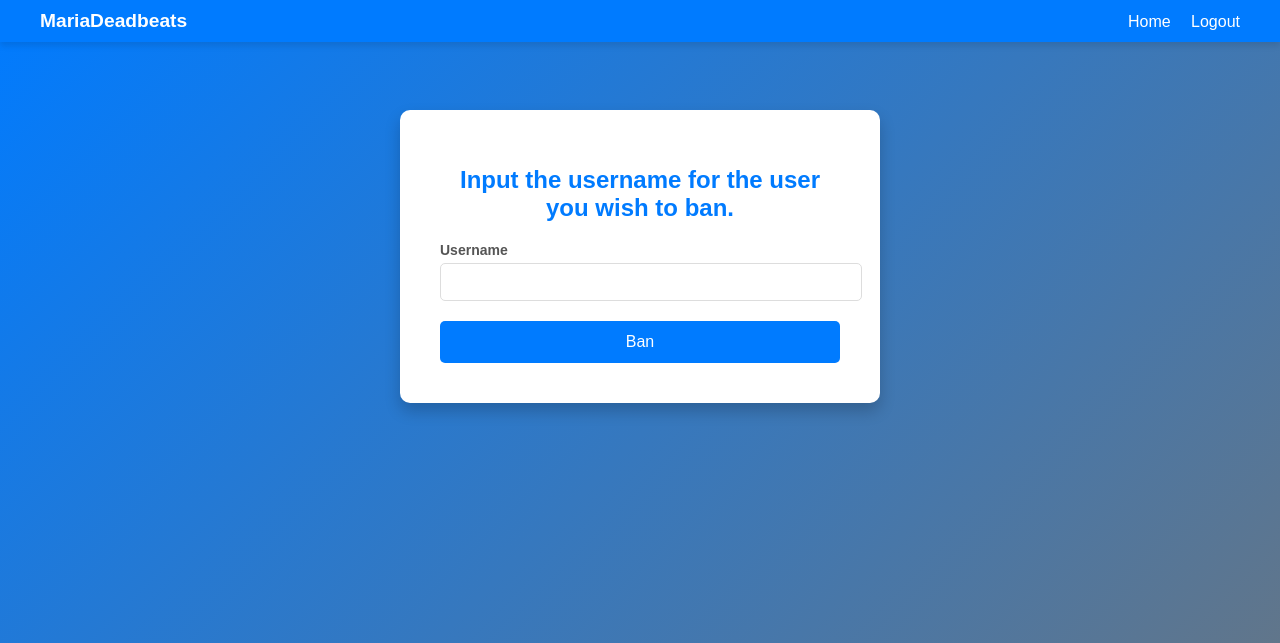
After one commit to willclo1/MariaDeadbeatsSite, a Flask app: page /ban-user in a window 1280 px wide. The commit adds this page. Shown: the top 643 px of the page. Run offline with Flask 3, Linux system fonts and the light colour scheme; the visitor is signed in with stand-in values (Sample User, id 1).

Commit message:
gave admins the ability to ban users

```diff
--- a/app/forms.py
+++ b/app/forms.py
@@ -1,16 +1,22 @@
-from flask_wtf import FlaskForm
 from flask_wtf import FlaskForm
 from wtforms import StringField, PasswordField, BooleanField, SubmitField
 from wtforms.validators import ValidationError, DataRequired, Email, EqualTo
 import sqlalchemy as sa
 from app import db
-from app.models import Users
+from app.models import Users, BannedUsers
+
 
 class LoginForm(FlaskForm):
     username = StringField('Username', validators=[DataRequired()])
     password = PasswordField('Password', validators=[DataRequired()])
     remember_me = BooleanField('Remember Me')
     submit = SubmitField('Sign In')
+
+    def validate_username(self, username):
+        user = db.session.scalar(sa.select(BannedUsers).where(
+            BannedUsers.username == username.data))
+        if user is not None:
+            raise ValidationError('YOU HAVE BEEN BANNED!')
 
 class RegistrationForm(FlaskForm):
     username = StringField('Username', validators=[DataRequired()])
@@ -27,7 +33,24 @@ class RegistrationForm(FlaskForm):
             raise ValidationError('Please use a different username.')
 
     def validate_email(self, email):
+        user = db.session.scalar(sa.select(BannedUsers).where(
+            BannedUsers.email == email.data))
+        if user is not None:
+            raise ValidationError('YOU HAVE BEEN BANNED!')
+
         user = db.session.scalar(sa.select(Users).where(
             Users.email == email.data))
         if user is not None:
             raise ValidationError('Please use a different email address.')
+
+
+
+class BanUserForm(FlaskForm):
+    username = StringField('Username', validators=[DataRequired()])
+    submit = SubmitField('Ban')
+
+    def validate_username(self, username):
+        user = db.session.scalar(sa.select(Users).where(
+            Users.username == username.data))
+        if user is None:
+            raise ValidationError('Please use a different username.')
--- a/app/models.py
+++ b/app/models.py
@@ -31,6 +31,12 @@ class Users(UserMixin, db.Model):
     def check_password(self, password):
         return check_password_hash(self.password_hash, password)
 
+class BannedUsers(db.Model):
+    id: so.Mapped[int] = so.mapped_column(primary_key=True)
+    username: so.Mapped[str] = so.mapped_column(sa.String(64), index=True,
+                                                unique=True)
+    email: so.Mapped[str] = so.mapped_column(sa.String(120), index=True,
+                                             unique=True)
 
 @login.user_loader
 def load_admin(user_id):
--- a/app/routes.py
+++ b/app/routes.py
@@ -1,17 +1,18 @@
 from flask_login import login_required, current_user, login_user, logout_user
 import sqlalchemy as sa
 from sqlalchemy.sql.functions import user
+from functools import wraps
 
 from app import db
 from app import app
-from app.forms import LoginForm, RegistrationForm
+from app.forms import LoginForm, RegistrationForm, BanUserForm
 from flask import flash, abort
 from flask import render_template, request, redirect, url_for
 from sqlalchemy import create_engine
 from sqlalchemy.orm import sessionmaker
 from sqlalchemy.sql import text
 from cfg import engineStr
-from app.models import Users
+from app.models import Users, BannedUsers
 from urllib.parse import urlsplit
 import os
 from cfg import basedir
@@ -95,8 +96,45 @@ def register():
         return redirect(url_for('login'))
     return render_template('register.html', title='Register', form=form)
 
+def admin_status_required():
+    def admin_status_decorator(func):
+        @wraps(func)
+        def admin_status_wrapper(*args, **kwargs):
+            if current_user.is_admin:
+                return func(*args, **kwargs)
+            else:
+                # Handle the case where the condition is not met
+                return "Admin Status is required", 403  # For example, return a 403 Forbidden
+        return admin_status_wrapper
+    return admin_status_decorator
+
+@app.route('/ban-user', methods=['GET', 'POST'])
+@login_required
+@admin_status_required()
+def ban_user():
+    form = BanUserForm()
+    print("not validating")
+    if form.validate_on_submit():
+        print("form validated!")
+        email = db.session.scalar(sa.select(Users.email).where(
+            Users.username == form.username.data))
+        banned_user = BannedUsers(username=form.username.data, email=email)
+        print("banning user: ")
+        print(form.username.data + " " +  email)
+        db.session.add(banned_user)
+        db.session.commit()
+        output_string = "User Banned: " + banned_user.username + " - email: " + banned_user.email
+        flash(output_string)
+    else:
+        print("form not validated")
+        print(form.errors)  # This will print the errors if any
+
+    return render_template('ban_user.html', title='Ban User', form=form)
+
 
 @app.route('/admin-register', methods=['GET', 'POST'])
+@login_required
+@admin_status_required()
 def admin_register():
     form = RegistrationForm()
     if form.validate_on_submit():
--- a/app/templates/admin_index.html
+++ b/app/templates/admin_index.html
@@ -13,7 +13,7 @@
         <p class="instructions">Please navigate to the admin site of your choice:</p>
 
         <div class="nav-links">
-            <a href="{{ url_for('admin_register') }}" class="back-button">Ban Users</a>
+            <a href="{{ url_for('ban_user') }}" class="back-button">Ban Users</a>
             <a href="{{ url_for('admin_register') }}" class="back-button">Add Admin</a>
         </div>
     </div>
--- /dev/null
+++ b/app/templates/ban_user.html
@@ -0,0 +1,86 @@
+{% extends "base.html" %}
+
+{% block content %}
+    <style>
+        .container {
+            background: #fff;
+            color: #333;
+            padding: 40px;
+            border-radius: 10px;
+            box-shadow: 0 8px 16px rgba(0, 0, 0, 0.2);
+            width: 90%;
+            max-width: 400px;
+            margin: 20px auto;
+            text-align: center;
+        }
+
+        label {
+            font-size: 14px;
+            font-weight: bold;
+            margin-bottom: 5px;
+            display: block;
+            text-align: left;
+            color: #555;
+        }
+
+        input[type="text"],
+        input[type="email"],
+        input[type="password"] {
+            width: 100%;
+            padding: 10px;
+            margin-bottom: 20px;
+            border: 1px solid #ddd;
+            border-radius: 5px;
+            font-size: 14px;
+        }
+
+        .form-error {
+            color: red;
+            font-size: 12px;
+            margin-bottom: 10px;
+            text-align: left;
+            display: block;
+        }
+
+        button[type="submit"] {
+            background-color: #007bff;
+            color: white;
+            border: none;
+            padding: 12px 20px;
+            font-size: 16px;
+            border-radius: 5px;
+            cursor: pointer;
+            transition: all 0.3s ease-in-out;
+            width: 100%;
+            display: block;
+            text-align: center;
+        }
+
+        button[type="submit"]:hover {
+            background-color: #0056b3;
+            transform: scale(1.02);
+        }
+
+        h1 {
+            color: #007bff;
+            margin-bottom: 20px;
+            font-size: 24px;
+        }
+    </style>
+
+    <div class="container">
+        <h1>Input the username for the user you wish to ban.</h1>
+        <form action="" method="POST">
+            {{ form.hidden_tag() }}
+            <div class="form-group">
+                {{ form.username.label }}
+                {{ form.username(size=32) }}
+                {% for error in form.username.errors %}
+                    <span class="form-error">[{{ error }}]</span>
+                {% endfor %}
+            </div>
+            <button type="submit">{{ form.submit.label.text }}</button>
+        </form>
+        </div>
+
+{% endblock %}
--- a/cfg.py
+++ b/cfg.py
@@ -11,5 +11,5 @@ engineStr = "mysql+pymysql://" + cfg.get("user") + ":" + cfg.get("password") + "
 # configuration for database can config from class config to simplify configuration
 class Config:
     SECRET_KEY = os.environ.get('SECRET_KEY') or 'you-will-never-guess'
-    DATABASE_URL = os.environ.get('DATABASE_URL') or "mysql+pymysql://willclore:password@localhost/MariaDeadbeats"
+    DATABASE_URL = os.environ.get('DATABASE_URL') or "mysql+pymysql://guest_user:guestPassword123@localhost/MariaDeadbeats"
     SQLALCHEMY_DATABASE_URI = DATABASE_URL
```
